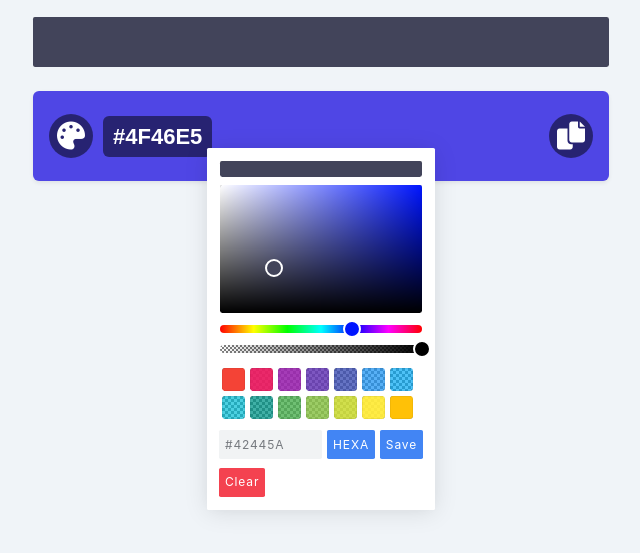
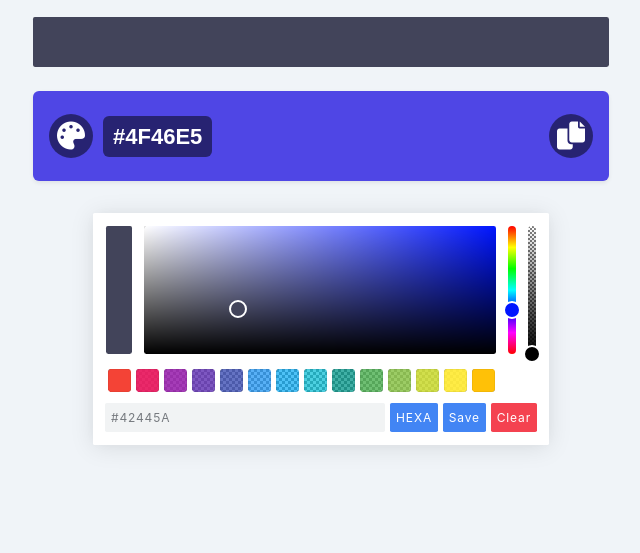
Before and after one commit to daeeros/colorpicker, a plain HTML site: page index.html in a window 1280 px wide. Shown: the part 71-624 px from the top of the page, without its empty margins (319-959 px from the left). Drawn offline with nearby package versions, Linux system fonts and the light colour scheme; some packages are replaced by stand-ins of ours; a script that the page names is missing.

Commit message:
Update index.html

```diff
--- a/index.html
+++ b/index.html
@@ -5,7 +5,7 @@
     <meta name="viewport" content="width=device-width, initial-scale=1.0, viewport-fit=cover">
     <title>Color Picker</title>
     <link href="https://cdn.jsdelivr.net/npm/bootstrap@5.3.2/dist/css/bootstrap.min.css" rel="stylesheet">
-    <link rel="stylesheet" href="https://cdn.jsdelivr.net/npm/@simonwep/pickr/dist/themes/monolith.min.css"/>
+    <link rel="stylesheet" href="https://cdn.jsdelivr.net/npm/@simonwep/pickr/dist/themes/classic.min.css"/>
     <link rel="stylesheet" href="https://cdnjs.cloudflare.com/ajax/libs/font-awesome/6.0.0-beta3/css/all.min.css">
 
     <style>
@@ -125,7 +125,7 @@
     <script>
         const pickr = Pickr.create({
             el: '#color-picker',
-            theme: 'monolith',
+            theme: 'classic',
             swatches: [
                 'rgba(244, 67, 54, 1)',
                 'rgba(233, 30, 99, 0.95)',
```
